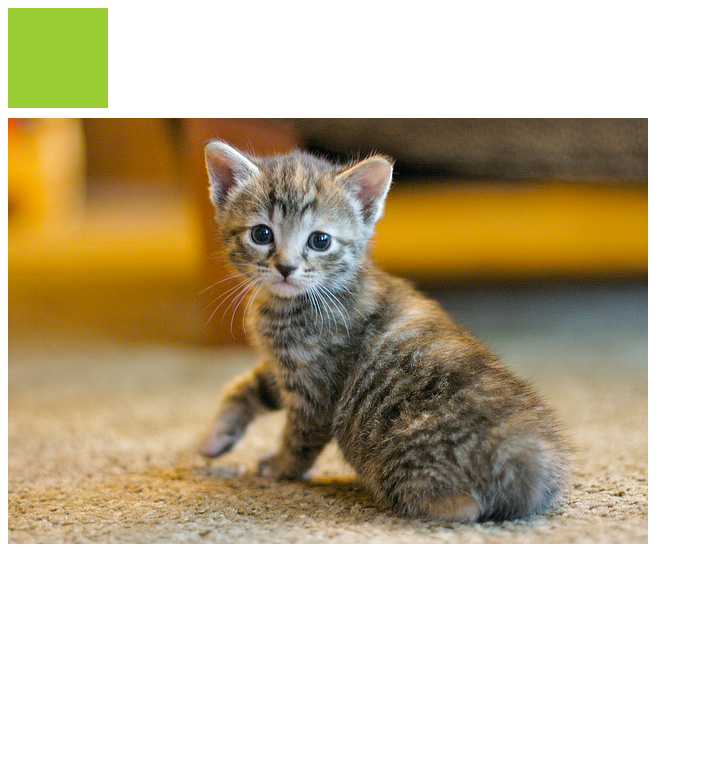
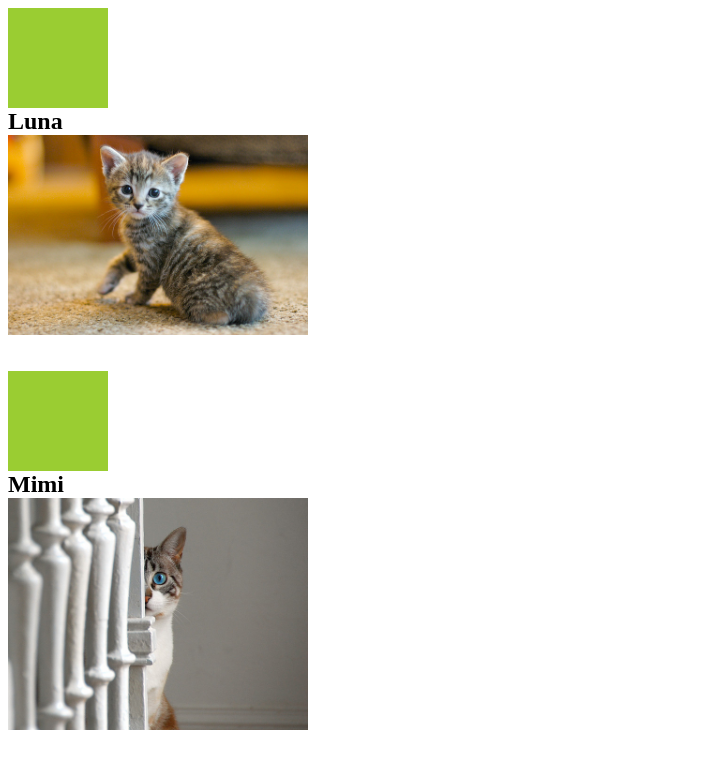
Before and after one commit to arnameti/udacitu_javascript_designpatterns, a plain HTML site: page index.html in a window 1280 px wide. Shown: the whole page, without its empty margins (0-703 px from the left). Drawn offline with Linux system fonts and the light colour scheme.

Commit message:
cat clicker with two cats

```diff
--- a/app.js
+++ b/app.js
@@ -1,9 +1,26 @@
-const numberEl = document.querySelector(".number");
-const catPic = document.querySelector(".cat-pic");
+const number1El = document.querySelector(".number-1");
+const number2El = document.querySelector(".number-2");
 
-let number = 0;
+const catPic1 = document.querySelector(".cat-pic-1");
+const catPic2 = document.querySelector(".cat-pic-2");
 
-catPic.addEventListener("click", function () {
-  number++;
-  numberEl.textContent = number;
+const catName1El = document.querySelector("#cat-name-1");
+const catName2El = document.querySelector("#cat-name-2");
+
+let number1 = 0;
+let number2 = 0;
+const catName1 = "Luna";
+const catName2 = "Mimi";
+
+catName1El.textContent = catName1;
+catName2El.textContent = catName2;
+
+catPic1.addEventListener("click", function () {
+  number1++;
+  number1El.textContent = number1;
 });
+
+catPic2.addEventListener("click", function () {
+  number2++;
+  number2El.textContent = number2;
+});
--- a/index.html
+++ b/index.html
@@ -6,9 +6,21 @@
     <meta name="viewport" content="width=device-width, initial-scale=1.0" />
     <link rel="stylesheet" href="style.css" />
     <title>Cat Clicker</title>
-    <div class="number-wrapper"><span class="number"></span></div>
-    <img class="cat-pic" src="images/cuteCat.jpeg" alt="" />
   </head>
-  <body></body>
-  <script src="app.js"></script>
+  <body>
+    <div class="number-wrapper"><span class="number-1"></span></div>
+
+    <div class="cat-container">
+      <p class="cat-name" id="cat-name-1">Cat 1</p>
+      <img class="cat-pic-1" src="images/cuteCat.jpeg" alt="" />
+    </div>
+
+    <div class="number-wrapper"><span class="number-2"></span></div>
+
+    <div class="cat-container">
+      <p class="cat-name" id="cat-name-2">Cat 2</p>
+      <img class="cat-pic-2" src="images/cuteCat2.jpeg" alt="" />
+    </div>
+    <script src="app.js"></script>
+  </body>
 </html>
--- a/style.css
+++ b/style.css
@@ -1,8 +1,16 @@
+.cat-container {
+  margin-bottom: 2rem;
+}
+
+img {
+  width: 300px;
+  height: auto;
+}
+
 .number-wrapper {
   height: 100px;
   width: 100px;
   background-color: yellowgreen;
-  margin-bottom: 10px;
   display: grid;
   place-items: center;
 }
@@ -10,3 +18,10 @@
 .number-wrapper > span {
   font-size: 2rem;
 }
+
+.cat-name {
+  margin: 0;
+
+  font-weight: bold;
+  font-size: 1.5rem;
+}
```
Also changed, not shown: images/cuteCat2.jpeg (added), 1 other file.
